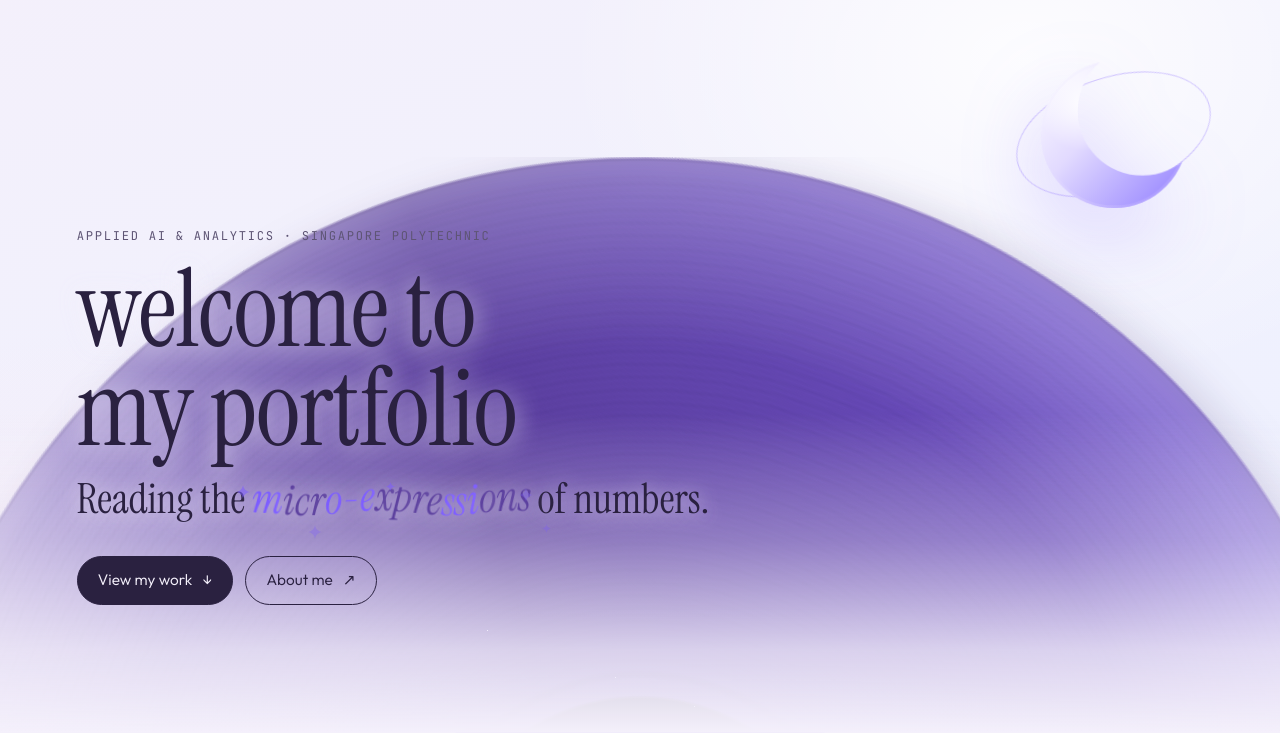
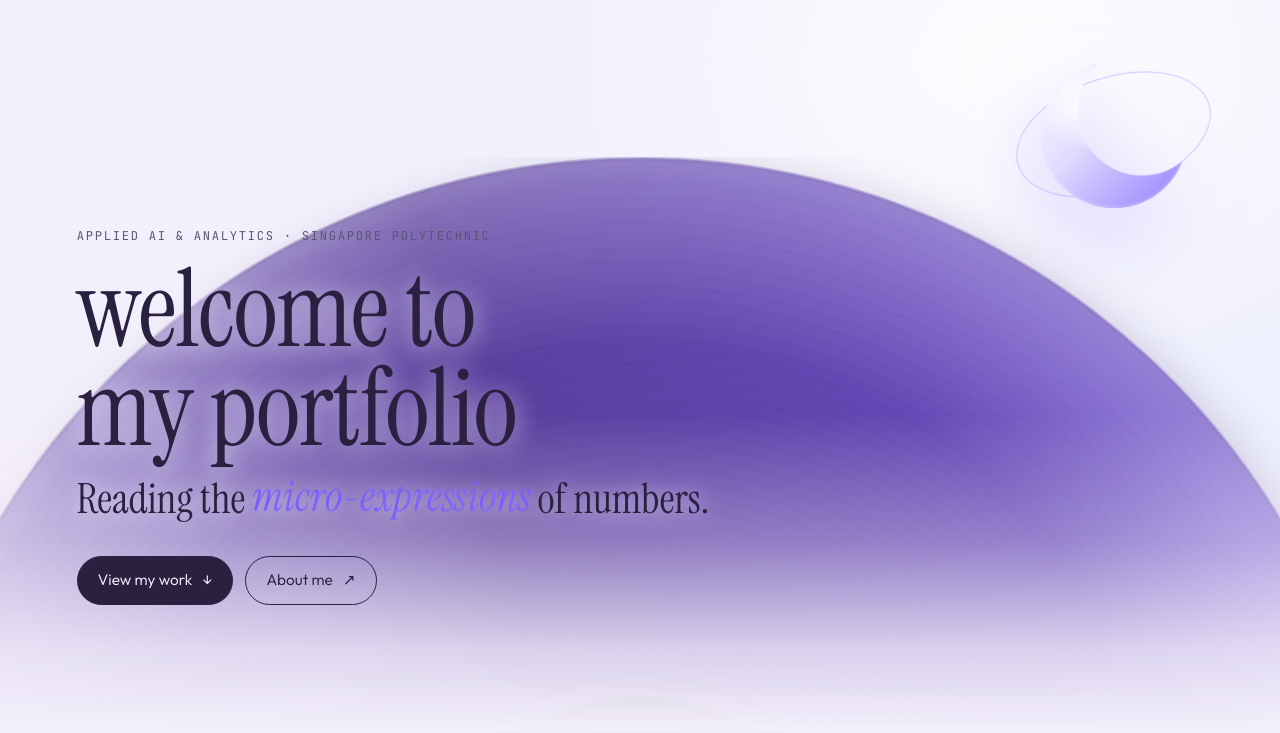
Before and after one commit to SINING-NEO/yueliang-portfolio, a plain HTML site: page index.html in a window 1280 px wide. Shown: the part 67-800 px from the top of the page. Drawn offline with Linux system fonts and the light colour scheme; a web font is replaced by a local one.

Commit message:
Make wave words pointer-reactive and drop the contact moon.
Replace static letter distortion with a soft idle bob and cursor-follow lift; remove the contact-section moon.

```diff
--- a/index.html
+++ b/index.html
@@ -200,12 +200,17 @@ html[data-theme="dark"] .disc-grooves{opacity:.55}
 @keyframes bob{50%{translate:0 -12px}}
 @keyframes ringPulse{50%{transform:rotate(-12deg) scale(1.04);opacity:.6}}
 
-/* ---------- wavy words + sparkles ---------- */
-.wave{display:inline-block;position:relative;white-space:nowrap;font-style:italic;font-weight:400}
-.wave .ch{display:inline-block;will-change:transform}
-.wave .ch.a{color:var(--indigo)}
-.wave .ch.b{color:var(--violet)}
-.spark{position:absolute;width:14px;height:14px;pointer-events:none;color:var(--violet)}
+/* ---------- interactive wave words ---------- */
+.wave{display:inline-block;position:relative;white-space:nowrap;font-style:italic;font-weight:400;color:var(--violet);cursor:default;pointer-events:auto}
+.wave .ch{display:inline-block;transform-origin:50% 85%;transition:transform .18s ease-out,color .2s;will-change:transform}
+.wave.is-idle .ch{animation:waveIdle 2.8s ease-in-out infinite}
+.wave.is-idle .ch:nth-child(2n){animation-delay:.12s}
+.wave.is-idle .ch:nth-child(3n){animation-delay:.24s}
+.wave.is-idle .ch:nth-child(4n){animation-delay:.36s}
+.wave.is-hot .ch{animation:none;color:var(--indigo)}
+@keyframes waveIdle{0%,100%{transform:translateY(0)}50%{transform:translateY(-.06em)}}
+.spark{position:absolute;width:12px;height:12px;pointer-events:none;color:var(--violet);opacity:0;transition:opacity .25s}
+.wave.is-hot .spark,.wave:focus-within .spark{opacity:.7}
 .spark svg{width:100%;height:100%}
 
 /* ---------- Cover ---------- */
@@ -224,7 +229,7 @@ html[data-theme="dark"] .disc-grooves{opacity:.55}
 .cover-lead{max-width:min(720px,92%)}
 .cover-copy .eyebrow{color:var(--muted);margin:0 0 14px}
 .cover-copy h1{margin:0;font-family:var(--display);font-size:clamp(3rem,8.4vw,7.4rem);font-weight:400;letter-spacing:-.01em;line-height:.92;text-wrap:balance;text-shadow:0 2px 24px var(--readable)}
-.cover-sub{margin:.4em 0 0;font-family:var(--display);font-size:clamp(1.4rem,3.4vw,2.6rem);line-height:1.18;color:var(--ink);text-shadow:0 2px 20px var(--readable);max-width:16em}
+.cover-sub{margin:.4em 0 0;font-family:var(--display);font-size:clamp(1.4rem,3.4vw,2.6rem);line-height:1.18;color:var(--ink);text-shadow:0 2px 20px var(--readable);max-width:16em;pointer-events:auto}
 .cover-ctas{display:flex;flex-wrap:wrap;gap:12px;margin-top:clamp(22px,4vh,34px);pointer-events:auto}
 .cover-veil{position:absolute;inset:auto 0 0 0;height:40vh;z-index:1;pointer-events:none;
   background:
@@ -377,7 +382,6 @@ html[data-theme="dark"] .disc-grooves{opacity:.55}
 .thanks-top{position:relative;z-index:3;padding:clamp(60px,10vh,110px) clamp(18px,5vw,72px) 28px;max-width:1100px;margin:0 auto}
 .thanks-kicker{margin:0 0 18px}
 .contact-head{font-family:var(--display);font-size:clamp(2.4rem,6vw,5.4rem);line-height:1.02;letter-spacing:-.01em;max-width:13em;margin:0 0 10px}
-.contact-moon{position:absolute;right:clamp(18px,5vw,72px);top:-10px;width:clamp(110px,12vw,170px);z-index:2}
 @media (min-width:901px){.contact-head{max-width:calc(100% - 210px)}}
 .thanks-copy{display:grid;grid-template-columns:repeat(4,minmax(0,1fr));gap:22px 28px;margin-top:clamp(36px,6vh,60px);padding-top:28px;border-top:1px solid var(--line-strong)}
 .thanks-copy h3{margin:0 0 8px;font-family:var(--mono);font-size:.68rem;letter-spacing:.14em;text-transform:uppercase;color:var(--muted);font-weight:500}
@@ -414,7 +418,7 @@ html[data-theme="dark"] .disc-grooves{opacity:.55}
   .thanks-seal{width:clamp(210px,40vw,280px)}
 }
 @media (max-width:900px){
-  .cover-moon,.contact-moon{display:none}
+  .cover-moon{display:none}
 }
 @media (max-width:700px){
   .nav-toggle{display:grid}
@@ -454,7 +458,7 @@ html[data-theme="dark"] .disc-grooves{opacity:.55}
 }
 @media (prefers-reduced-motion:reduce){
   html{scroll-behavior:auto}
-  .case,.polaroid,.orbit,.disc-body,.disc-specular,.moon3d .spin,.moon3d .ring{animation:none;transition:none}
+  .case,.polaroid,.orbit,.disc-body,.disc-specular,.moon3d .spin,.moon3d .ring,.wave.is-idle .ch{animation:none;transition:none}
   .case{opacity:1;transform:none}
   .disc-body{transform:rotate(-12deg)}
   .track{scroll-behavior:auto}
@@ -633,7 +637,6 @@ html[data-theme="dark"] .disc-grooves{opacity:.55}
   <div class="thanks-top">
     <p class="thanks-kicker eyebrow">03 / Contact</p>
     <h2 class="contact-head" id="contact-head">Got data with questions? Let’s find out <span class="wave" data-wave>why.</span></h2>
-    <div class="contact-moon moon3d" data-moon aria-hidden="true"></div>
     <div class="thanks-copy">
       <div>
         <h3>Email</h3>
@@ -1157,35 +1160,66 @@ if('IntersectionObserver' in window){
   document.querySelectorAll('.moon3d').forEach(m => moonIo.observe(m));
 }
 
-/* ---- Wavy words + sparkles ---- */
+/* ---- Interactive wave words (pointer-follow, no static distortion) ---- */
 const STAR = '<svg viewBox="0 0 24 24"><path fill="currentColor" d="M12 0c.6 6.3 5.7 11.4 12 12-6.3.6-11.4 5.7-12 12-.6-6.3-5.7-11.4-12-12C6.3 11.4 11.4 6.3 12 0z"/></svg>';
 function waveify(el){
-  const txt = el.textContent; el.textContent=''; el.setAttribute('aria-label',txt);
-  const chars = [...txt].map((ch,i)=>{ const s=document.createElement('span'); s.className='ch'; s.setAttribute('aria-hidden','true'); s.textContent=ch; el.appendChild(s); return s; });
-  chars.forEach((s,i)=>{
-    const y = Math.sin(i*.7)*0.06, r = Math.sin(i*.7+1.1)*3;
-    const mix = (Math.sin(i*.9)+1)/2;
-    s.classList.add(mix>.5 ? 'a' : 'b');
-    s.dataset.final = `translateY(${y}em) rotate(${r}deg)`;
-    s.style.transform = s.dataset.final;
+  const txt = el.textContent.trim();
+  el.textContent = '';
+  el.setAttribute('aria-label', txt);
+  el.tabIndex = 0;
+  const chars = [...txt].map(ch => {
+    const s = document.createElement('span');
+    s.className = 'ch';
+    s.setAttribute('aria-hidden','true');
+    s.textContent = ch === ' ' ? '\u00a0' : ch;
+    el.appendChild(s);
+    return s;
   });
-  [[-6,-30],[48,-46],[96,-24],[104,40],[20,52]].forEach(([x,y],k)=>{
-    const sp=document.createElement('span'); sp.className='spark'; sp.innerHTML=STAR; sp.style.left=x+'%'; sp.style.top=y+'%';
-    sp.style.width = sp.style.height = (k%2?9:14)+'px'; sp.style.opacity = k<2 ? .55 : .3; sp.setAttribute('aria-hidden','true'); el.appendChild(sp);
+  [[12,-38],[55,-48],[92,-28],[78,42]].forEach(([x,y],k)=>{
+    const sp = document.createElement('span');
+    sp.className = 'spark';
+    sp.innerHTML = STAR;
+    sp.style.left = x + '%';
+    sp.style.top = y + '%';
+    sp.style.width = sp.style.height = (k % 2 ? 9 : 13) + 'px';
+    sp.setAttribute('aria-hidden','true');
+    el.appendChild(sp);
   });
-  el._play = () => {
-    if(reduce) return;
-    chars.forEach((s,i)=>s.animate([{transform:`translateY(.45em) rotate(${(i%2?-1:1)*8}deg)`},{transform:s.dataset.final}],{duration:900,delay:i*45,easing:'cubic-bezier(.2,1.3,.4,1)',fill:'backwards'}));
-    el.querySelectorAll('.spark').forEach((sp,k)=>sp.animate([{transform:'scale(0) rotate(0deg)',opacity:0},{transform:'scale(1.5) rotate(90deg)',opacity:1,offset:.5},{transform:'scale(1) rotate(180deg)'}],{duration:1100,delay:300+k*140,easing:'ease-out',fill:'backwards'}));
+  const sparks = [...el.querySelectorAll('.spark')];
+  const reset = () => {
+    el.classList.remove('is-hot');
+    el.classList.add('is-idle');
+    chars.forEach(s => { s.style.transform = ''; });
   };
-  el.addEventListener('mouseenter',()=>{ if(reduce) return; el.querySelectorAll('.spark').forEach((sp,k)=>sp.animate([{transform:'scale(1) rotate(0)'},{transform:'scale(1.6) rotate(180deg)'},{transform:'scale(1) rotate(360deg)'}],{duration:800,delay:k*60})); });
+  const react = (clientX, clientY) => {
+    el.classList.add('is-hot');
+    el.classList.remove('is-idle');
+    const r = el.getBoundingClientRect();
+    const x = Math.min(1, Math.max(0, (clientX - r.left) / Math.max(r.width, 1)));
+    const y = Math.min(1, Math.max(0, (clientY - r.top) / Math.max(r.height, 1)));
+    chars.forEach((s,i) => {
+      const t = chars.length < 2 ? 0.5 : i / (chars.length - 1);
+      const d = Math.abs(t - x);
+      const lift = Math.max(0, 1 - d * 2.6) * -0.28;
+      const rot = (t - x) * 10;
+      s.style.transform = `translateY(${lift}em) rotate(${rot}deg)`;
+    });
+    sparks.forEach((sp,k) => {
+      const ox = (x - 0.5) * 18 * (k % 2 ? -1 : 1);
+      const oy = (y - 0.5) * 12;
+      sp.style.transform = `translate(${ox}px, ${oy}px) rotate(${x * 40}deg) scale(${1 + (1 - Math.abs((k/3) - x)) * 0.35})`;
+    });
+  };
+  if(!reduce){
+    el.classList.add('is-idle');
+    el.addEventListener('pointerenter', e => react(e.clientX, e.clientY));
+    el.addEventListener('pointermove', e => react(e.clientX, e.clientY));
+    el.addEventListener('pointerleave', reset);
+    el.addEventListener('focus', () => { el.classList.add('is-hot'); el.classList.remove('is-idle'); });
+    el.addEventListener('blur', reset);
+  }
 }
-const waves = [...document.querySelectorAll('[data-wave]')];
-waves.forEach(waveify);
-if('IntersectionObserver' in window){
-  const io = new IntersectionObserver(es=>es.forEach(e=>{ if(e.isIntersecting){ e.target._play(); io.unobserve(e.target);} }),{threshold:.6});
-  waves.forEach(w=>io.observe(w));
-} else waves.forEach(w=>w._play && w._play());
+[...document.querySelectorAll('[data-wave]')].forEach(waveify);
 
 /* ---- Realistic disc grooves + angular physics ---- */
 function paintGrooves(canvas){
```
